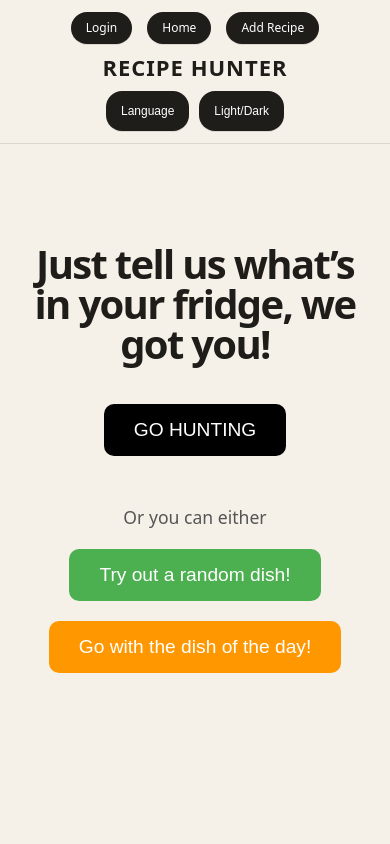
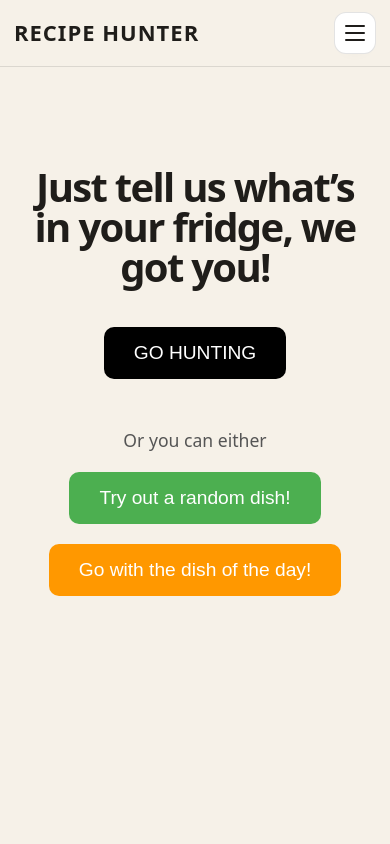
Before and after one commit to Tylonos/RecipeHunter, a React app in the folder frontend/: page / in a window 390 px wide. Shown: the top 844 px of the page. Built offline with nearby package versions, Linux system fonts and the light colour scheme; the HTML template or start-up script is replaced by a standard one.

Commit message:
Now navbar transforms into burger-menu for media queries and footer stick to the bottom on every screen

```diff
--- a/frontend/src/components/Navbar.jsx
+++ b/frontend/src/components/Navbar.jsx
@@ -10,6 +10,7 @@ function Navbar() {
   const location = useLocation();
   const { t, i18n } = useTranslation();
   const [storedTheme, setStoredThemeState] = useState(null);
+  const [isMenuOpen, setIsMenuOpen] = useState(false);
   const navigate = useNavigate();
 
   const DEFAULT_AVATAR = "https://cdn-icons-png.flaticon.com/512/149/149071.png";
@@ -20,6 +21,10 @@ function Navbar() {
     setStoredThemeState(initial);
     applyTheme(initial);
   }, []);
+
+  useEffect(() => {
+    setIsMenuOpen(false);
+  }, [location.pathname]);
 
   const handleThemeToggle = () => {
     const effective = getEffectiveTheme(storedTheme);
@@ -38,7 +43,7 @@ function Navbar() {
   };
 
   return (
-    <header className="topbar">
+    <header className={`topbar ${isMenuOpen ? 'menu-open' : ''}`}>
       <div className="topbar-left">
         {!user && !isAuthPage && (
           <Link to="/login" className="small-btn">{t("login")}</Link>
@@ -59,6 +64,18 @@ function Navbar() {
         </h1>
       </div>
 
+      <button
+        className="mobile-menu-toggle"
+        type="button"
+        aria-label={isMenuOpen ? 'Close navigation menu' : 'Open navigation menu'}
+        aria-expanded={isMenuOpen}
+        onClick={() => setIsMenuOpen((open) => !open)}
+      >
+        <span></span>
+        <span></span>
+        <span></span>
+      </button>
+
       <div className="topbar-right">
         <button className="small-btn" onClick={cycleLanguage}>
           {t("language")}
@@ -69,7 +86,14 @@ function Navbar() {
         </button>
 
         {user && (
-          <div className="nav-profile-section" style={{ cursor: 'pointer' }} onClick={() => navigate('/profile')}>
+          <div
+            className="nav-profile-section"
+            style={{ cursor: 'pointer' }}
+            onClick={() => {
+              setIsMenuOpen(false);
+              navigate('/profile');
+            }}
+          >
             <img
               src={user.profilePicture || DEFAULT_AVATAR}
               alt="Profile"
--- a/frontend/src/index.css
+++ b/frontend/src/index.css
@@ -187,6 +187,9 @@ a {
 }
 
 .page-fade {
+  display: flex;
+  flex: 1;
+  flex-direction: column;
   animation: pageFadeIn 1000ms ease-out both;
 }
 
@@ -381,6 +384,8 @@ select option {
 }
 
 .main-content {
+  display: flex;
+  flex-direction: column;
   padding: 0;
   height: 100svh;
   overflow-y: auto;
@@ -391,6 +396,7 @@ select option {
 .detail-topbar {
   display: grid;
   grid-template-columns: 1fr 1fr 1fr;
+  grid-template-areas: "nav-left brand nav-right";
   align-items: center;
   background-color: var(--bg);
   border-bottom: 1px solid var(--border);
@@ -405,12 +411,14 @@ select option {
 
 .topbar-left,
 .detail-topbar-left {
+  grid-area: nav-left;
   display: flex;
   justify-content: flex-start;
 }
 
 .topbar-center,
 .detail-topbar-center {
+  grid-area: brand;
   display: flex;
   justify-content: center;
 }
@@ -424,10 +432,48 @@ select option {
 
 .topbar-right,
 .detail-topbar-right {
+  grid-area: nav-right;
   display: flex;
   justify-content: flex-end;
   align-items: center;
   gap: 12px;
+}
+
+.mobile-menu-toggle {
+  display: none;
+  grid-area: menu-toggle;
+  width: 42px;
+  height: 42px;
+  align-items: center;
+  justify-content: center;
+  flex-direction: column;
+  gap: 5px;
+  border: 1px solid var(--border);
+  border-radius: 12px;
+  background: var(--surface);
+  color: var(--text-h);
+  cursor: pointer;
+  box-shadow: var(--shadow);
+}
+
+.mobile-menu-toggle span {
+  width: 20px;
+  height: 2px;
+  border-radius: 999px;
+  background: currentColor;
+  transition: transform 160ms ease, opacity 160ms ease;
+}
+
+.topbar.menu-open .mobile-menu-toggle span:first-child {
+  transform: translateY(7px) rotate(45deg);
+}
+
+.topbar.menu-open .mobile-menu-toggle span:nth-child(2) {
+  opacity: 0;
+}
+
+.topbar.menu-open .mobile-menu-toggle span:last-child {
+  transform: translateY(-7px) rotate(-45deg);
 }
 
 .small-btn,
@@ -610,6 +656,9 @@ select option {
 }
 
 .detail-page {
+  display: flex;
+  flex: 1;
+  flex-direction: column;
   min-height: 100vh;
   background-color: var(--bg);
 }
@@ -689,7 +738,11 @@ select option {
   font-weight: bold;
 }
 
-.add-page {
+.add-page,
+.auth-page {
+  display: flex;
+  flex: 1;
+  flex-direction: column;
   min-height: 100vh;
   background: var(--bg);
 }
@@ -744,27 +797,68 @@ select option {
   }
 }
 
-@media (max-width: 600px) {
-  .topbar,
+@media (max-width: 1100px) {
+  .topbar {
+    grid-template-columns: 1fr auto;
+    grid-template-areas:
+      "brand menu-toggle"
+      "nav-left nav-left"
+      "nav-right nav-right";
+    gap: 0 12px;
+    padding: 12px 14px;
+  }
+
   .detail-topbar {
     grid-template-columns: 1fr;
     gap: 12px;
     padding: 12px 14px;
   }
 
+  .topbar-center {
+    justify-content: flex-start;
+  }
+
   .topbar-left,
+  .topbar-right,
   .detail-topbar-left,
-  .topbar-center,
   .detail-topbar-center,
-  .topbar-right,
   .detail-topbar-right {
     justify-content: center;
   }
 
+  .topbar .topbar-left,
+  .topbar .topbar-right {
+    display: none;
+    width: 100%;
+    padding-top: 12px;
+  }
+
+  .topbar.menu-open .topbar-left,
+  .topbar.menu-open .topbar-right {
+    display: flex;
+  }
+
+  .topbar-left,
   .topbar-right,
   .detail-topbar-right {
     flex-wrap: wrap;
     gap: 10px;
+  }
+
+  .topbar-left .small-btn,
+  .topbar-right .small-btn,
+  .topbar-left .add-link,
+  .topbar-right .add-link {
+    flex: 1 1 140px;
+  }
+
+  .topbar .topbar-left {
+    align-items: stretch;
+  }
+
+  .mobile-menu-toggle {
+    display: inline-flex;
+    justify-self: end;
   }
 
   .topbar-center h1,
@@ -1249,7 +1343,7 @@ input[type="file"] {
 
 .main-footer {
   padding: 10px 10px 10px;
-  margin-top: 50px;
+  margin-top: auto;
   background: var(--surface-2);
   border-top: 1px solid var(--border);
   text-align: center;
@@ -1373,6 +1467,7 @@ input[type="file"] {
   grid-template-columns: 1fr 1fr;
   gap: 10px;
   text-align: left;
+  justify-content: center;
 }
 
 @media (max-width: 600px) {
@@ -1404,6 +1499,7 @@ input[type="file"] {
   display: flex;
   flex-wrap: wrap;
   gap: 8px;
+  justify-content: center;
 }
 
 .allergy-badge {
```
